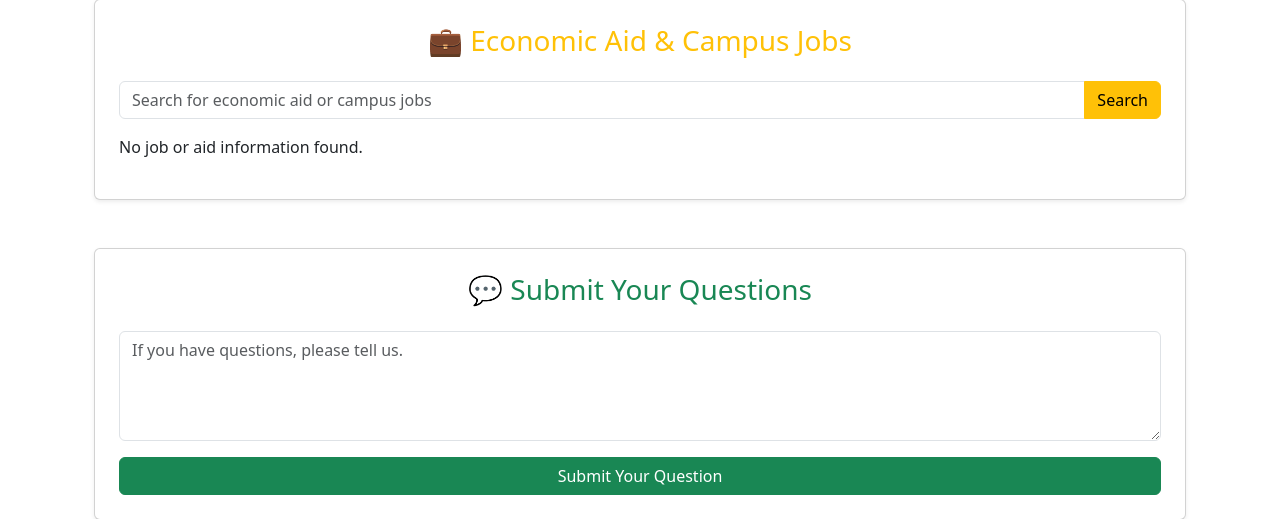
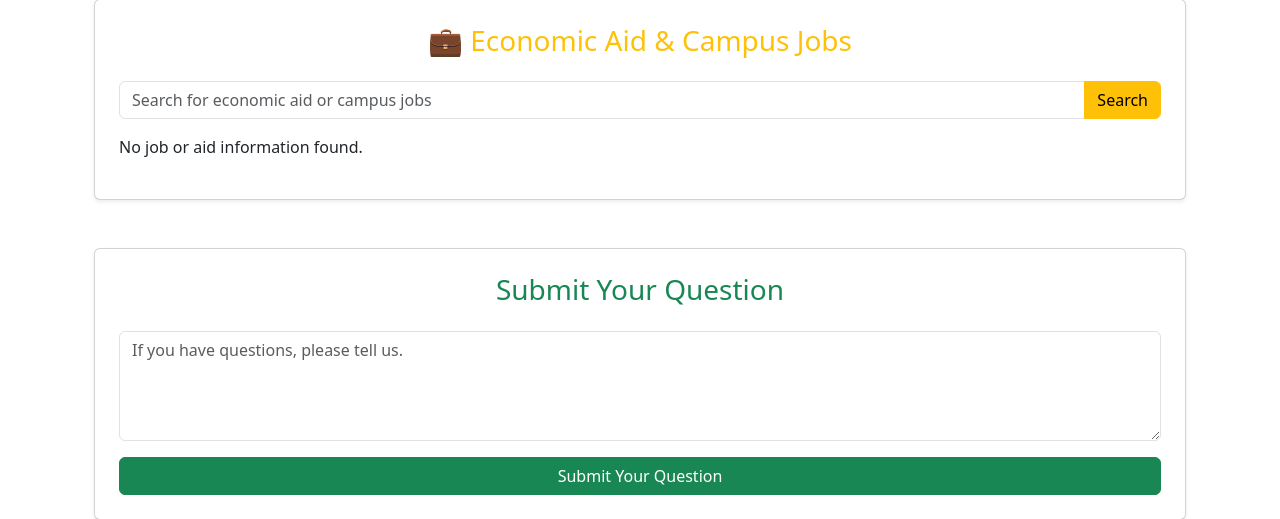
Before and after one commit to JiaxinHou-123/BUS-GROUP-8, a Flask app: page /other_functions in a window 1280 px wide. Shown: the part 355-874 px from the top of the page. Run offline with Flask 3, Linux system fonts and the light colour scheme; the visitor is signed in with stand-in values (Sample User, id 1).

Commit message:
Update question part

```diff
--- a/templates/other_functions.html
+++ b/templates/other_functions.html
@@ -53,10 +53,10 @@
         {% endif %}
     </div>
 
-    <!-- Student Question Section -->
+    <!-- Student submit their questions -->
       {% if current_user.role == 'Student' %}
 <div class="card shadow-sm mb-5 p-4">
-    <h3 class="text-center text-success mb-4">💬 Submit Your Questions</h3>
+    <h3 class="text-center text-success mb-4">Submit Your Question</h3>
     <form method="POST" action="{{ url_for('other_functions')}}">
         <textarea name="question_text" class="form-control mb-3" rows="4" placeholder="If you have questions, please tell us." required></textarea>
         <button type="submit" class="btn btn-success w-100">Submit Your Question</button>
@@ -64,10 +64,10 @@
 </div>
 {% endif %}
 
- <!-- Staffs and admin process feedback -->
-    {% if current_user.role in ['Staff', 'Admin'] and questions %}
+ <!-- Admin process qustions -->
+    {% if current_user.role == 'Admin' and questions %}
 <div class="card shadow-sm mb-5 p-4">
-    <h3 class="text-center text-primary mb-4">📋 Student Accommodation Question Records</h3>
+    <h3 class="text-center text-primary mb-4"> Student Question Records</h3>
     {% for question in questions %}
         <div class="border rounded p-3 mb-3">
             <p><strong>{{ question.user.username }} ({{ question.timestamp.strftime('%Y-%m-%d %H:%M') }})</strong></p>
```
